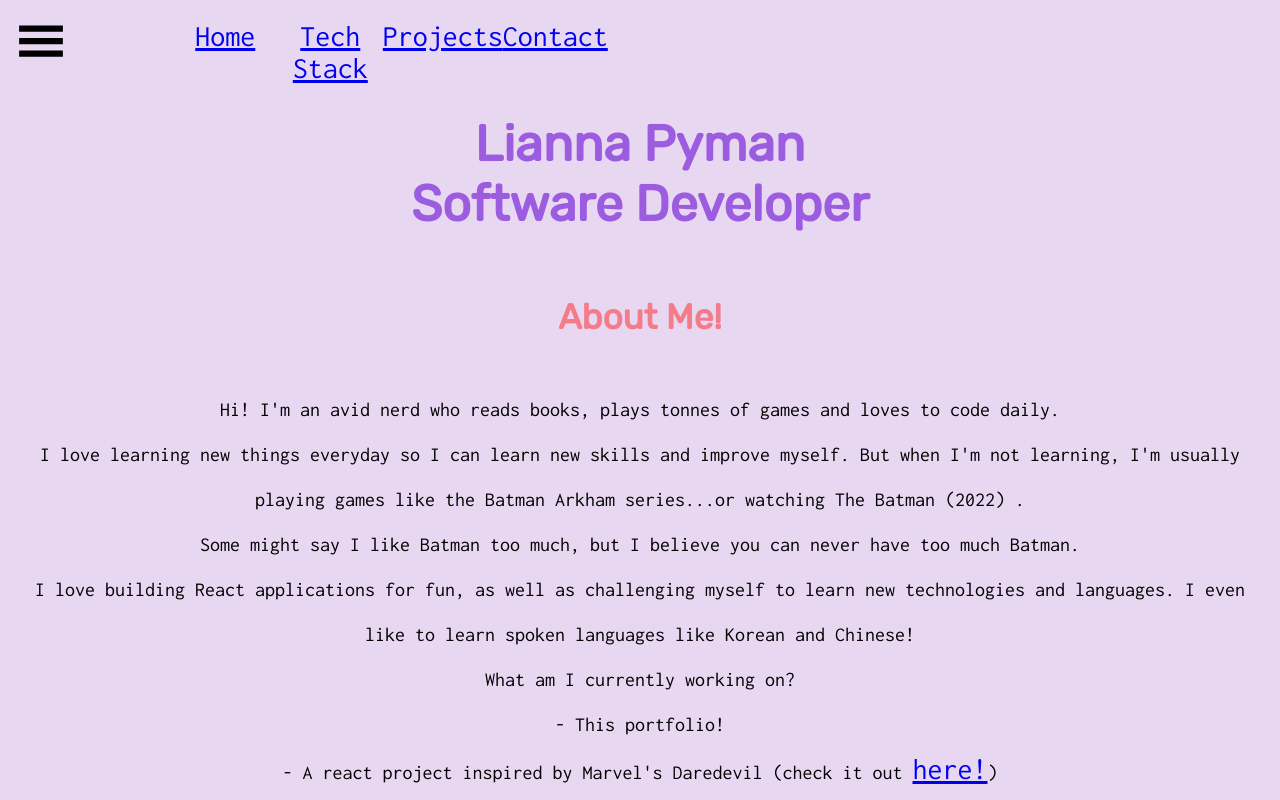
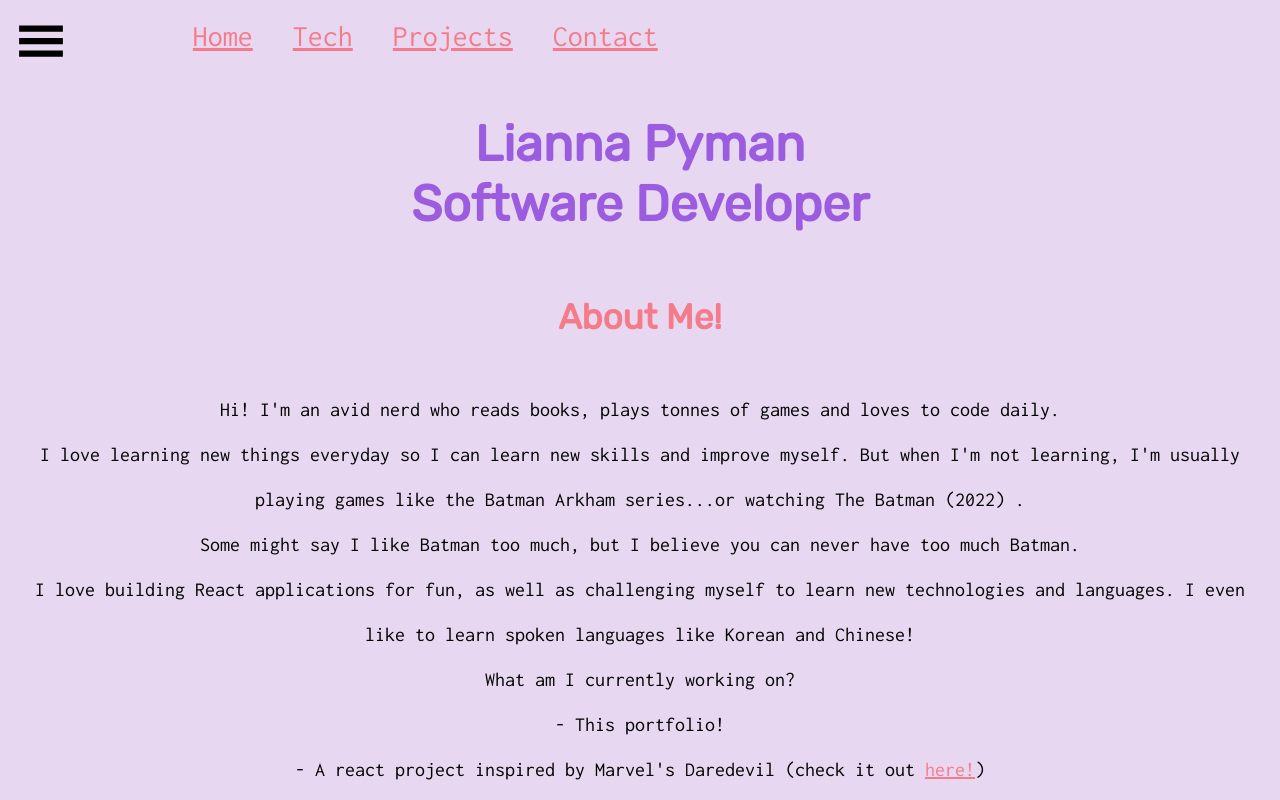
Before and after one commit to liii-p/portfolio, a React (Create React App) app: page / in a window 1280 px wide. Both pictures are taken after a click on the icon 41 px from the left and 41 px from the top of the page. Shown: the top 800 px of the page. Built offline with nearby package versions, Linux system fonts and the light colour scheme.

Commit message:
Fixes navbar functionality

```diff
--- a/src/App.js
+++ b/src/App.js
@@ -4,7 +4,6 @@ import Tech from "./Tech/Tech";
 import Projects from "./Projects/Projects";
 import Contact from "./Contact/Contact";
 import Navbar from "./Navbar/Navbar";
-import { Router } from "react-router-dom";
 
 function App() {
   return (
--- a/src/Assets/partials/devices.scss
+++ b/src/Assets/partials/devices.scss
@@ -28,7 +28,7 @@ $xl: 1200px;
 }
 
 @mixin desktop {
-  @media only screen and (min-width $xl) {
+  @media only screen and (min-width: $xl) {
     @content;
   }
 }
--- a/src/Contact/Contact.jsx
+++ b/src/Contact/Contact.jsx
@@ -5,7 +5,7 @@ import styles from "./Contact.module.scss";
 
 const Contact = () => {
   return (
-    <div className={styles.contact} id="#contact">
+    <div className={styles.contact} id="contact">
       <h2>Contact</h2>
       <a href="https://www.linkedin.com/in/lianna-pyman/" target="blank">
         <AiFillLinkedin
--- a/src/Intro/Intro.jsx
+++ b/src/Intro/Intro.jsx
@@ -4,7 +4,7 @@ import BatmanLogo from "../Images/Batman-Logo.png";
 
 const Intro = () => {
   return (
-    <div className={styles.Intro} id="#intro">
+    <div className={styles.Intro} id="intro">
       <h1>
         Lianna Pyman <br /> Software Developer
       </h1>
--- a/src/Navbar/Navbar.jsx
+++ b/src/Navbar/Navbar.jsx
@@ -1,7 +1,6 @@
 import React, { useState } from "react";
 import styles from "../Navbar/Navbar.module.scss";
 import { GiHamburgerMenu } from "react-icons/gi";
-import { HashLink } from "react-router-hash-link";
 
 const Navbar = () => {
   const [showMenu, setShowMenu] = useState(false);
@@ -18,8 +17,8 @@ const Navbar = () => {
         onClick={openMenu}
       >
         <a href="#intro">Home</a>
-        <a href="#tech">Tech Stack</a>
-        <a href="projects">Projects</a>
+        <a href="#tech">Tech</a>
+        <a href="#projects">Projects</a>
         <a href="#contact">Contact</a>
         {/* <HashLink
           to="/#intro"
--- a/src/Navbar/Navbar.module.scss
+++ b/src/Navbar/Navbar.module.scss
@@ -1,4 +1,5 @@
 @use "../Assets/partials/devices.scss";
+@use "../Assets/partials/palette.scss";
 
 .Navbar {
   display: flex;
@@ -11,6 +12,7 @@
   padding: 1em;
 
   &__icon {
+    position: fixed;
     @include devices.phone {
       height: 30px;
       width: auto;
@@ -25,13 +27,28 @@
 nav {
   display: flex;
   justify-content: space-evenly;
+
+  a {
+    padding: 0;
+    margin: 20px;
+    width: 80%;
+    font-size: 30px;
+
+    @include devices.phone {
+      margin: 15.5px;
+      font-size: 20px;
+      width: 70%;
+      padding: 0;
+    }
+  }
 }
 
-a {
-  padding: 0;
-  margin-top: 20px;
-  width: 80%;
-  font-size: 30px;
+a:visited {
+  color: palette.$accent;
+}
+
+a:link {
+  color: palette.$accent;
 }
 
 .menuVisible {
@@ -39,6 +56,10 @@ a {
   position: fixed;
   top: 0;
   left: 13.5%;
+
+  @include devices.phone {
+    left: 10%;
+  }
 }
 
 .menuHidden {
--- a/src/Projects/Projects.jsx
+++ b/src/Projects/Projects.jsx
@@ -6,7 +6,7 @@ import styles from "./Projects.module.scss";
 
 const Projects = () => {
   return (
-    <div className={styles.project} id="#projects">
+    <div className={styles.project} id="projects">
       <h2>Projects</h2>
       <div className={styles.project__morse}>
         <img
--- a/src/Tech/Tech.jsx
+++ b/src/Tech/Tech.jsx
@@ -8,7 +8,7 @@ import { FaReact, FaJava } from "react-icons/fa";
 
 const Tech = () => {
   return (
-    <div className={styles.Tech} id="#tech">
+    <div className={styles.Tech} id="tech">
       <h2>My Tech Stack</h2>
       <p>Here are the skills and languages I've learned with Nology!</p>
       <div className={styles.Tech__stack}>
--- a/src/index.css
+++ b/src/index.css
@@ -10,6 +10,7 @@ body {
 
 html {
   background-color: #e8d7f1;
+  scroll-behavior: smooth;
 }
 
 code {
```
